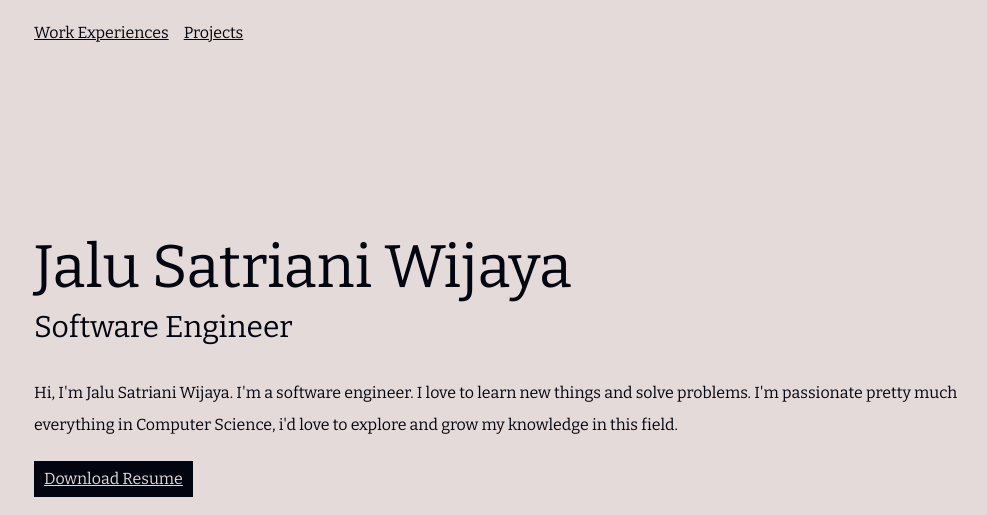
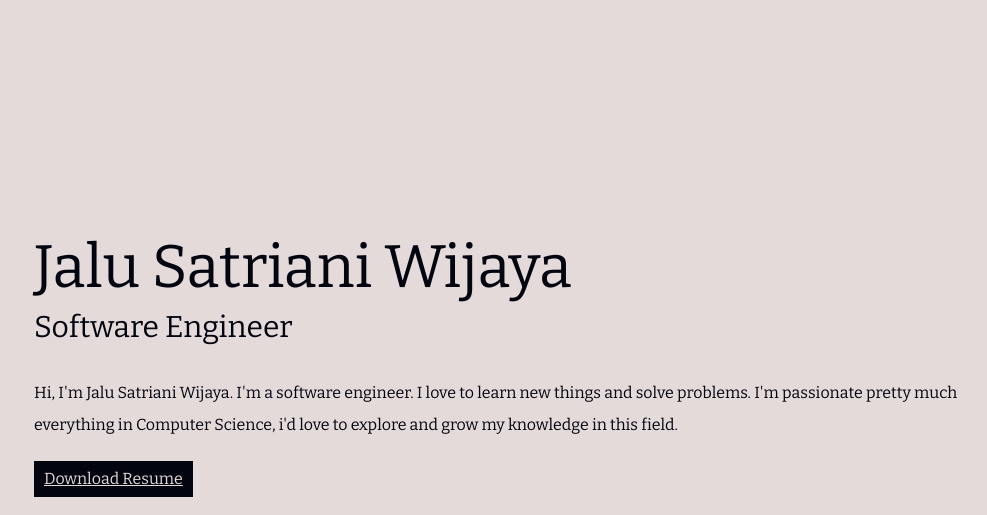
Before and after one commit to jalusw/jalusw.github.io, a plain HTML site: page index.html in a window 1280 px wide. Shown: the top 515 px of the page, without its empty margins (126-1113 px from the left). Drawn offline with nearby package versions, Linux system fonts and the light colour scheme; files that its build step writes are made by us from their sources; files whose address does not match are found by name.

Commit message:
removed navigations

```diff
--- a/index.html
+++ b/index.html
@@ -14,23 +14,6 @@
     <link rel="stylesheet" href="./src/styles/style.css" />
   </head>
   <body>
-    <nav class="navbar">
-      <div class="container">
-        <div class="navbar__wrapper">
-          <ul class="navbar__links">
-            <li>
-              <a class="navbar__link" href="#work-experiences"
-                >Work Experiences</a
-              >
-            </li>
-
-            <li>
-              <a class="navbar__link" href="#projects">Projects</a>
-            </li>
-          </ul>
-        </div>
-      </div>
-    </nav>
     <header class="header">
       <div class="container">
         <h1 class="header__heading">Jalu Satriani Wijaya</h1>
```
